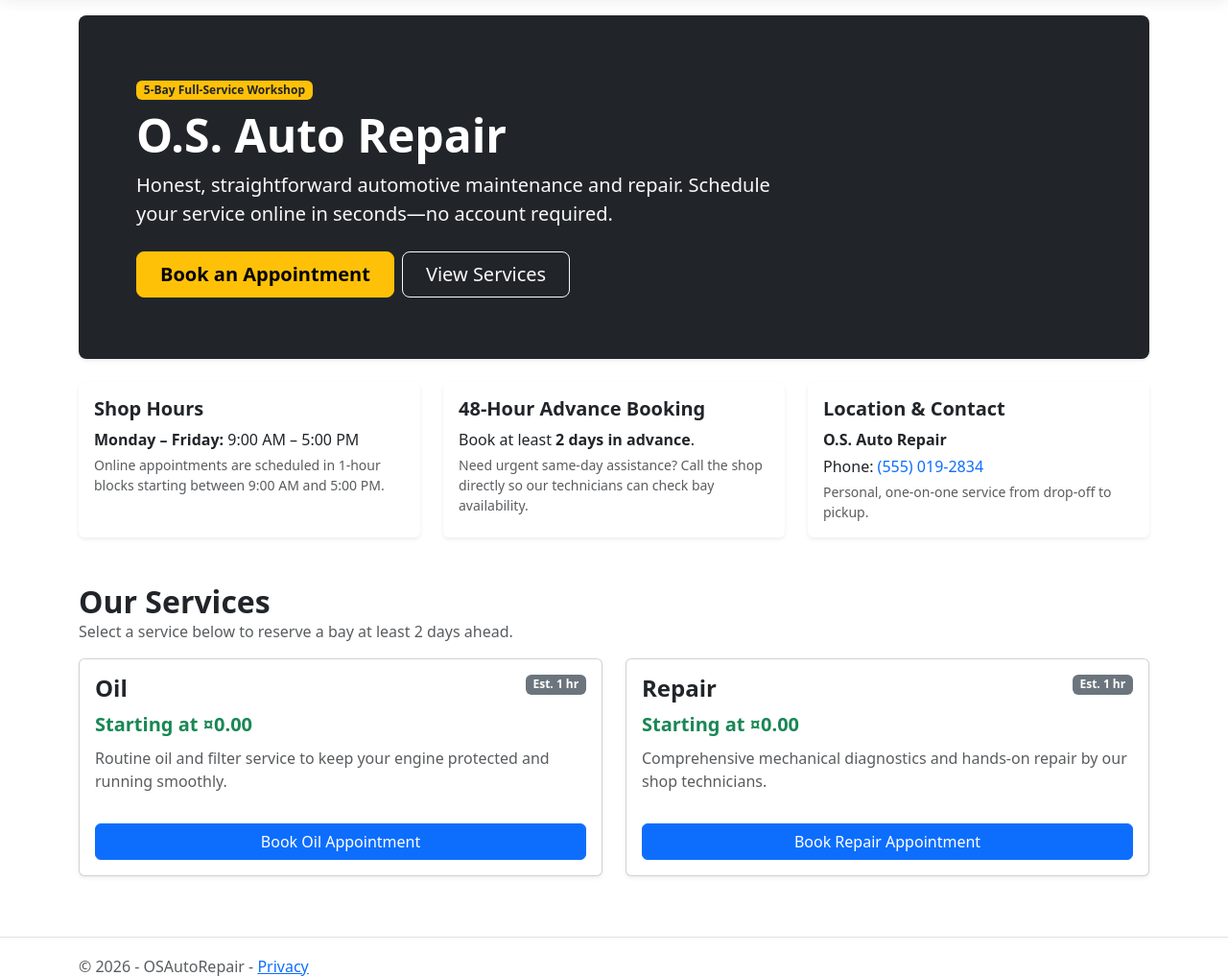
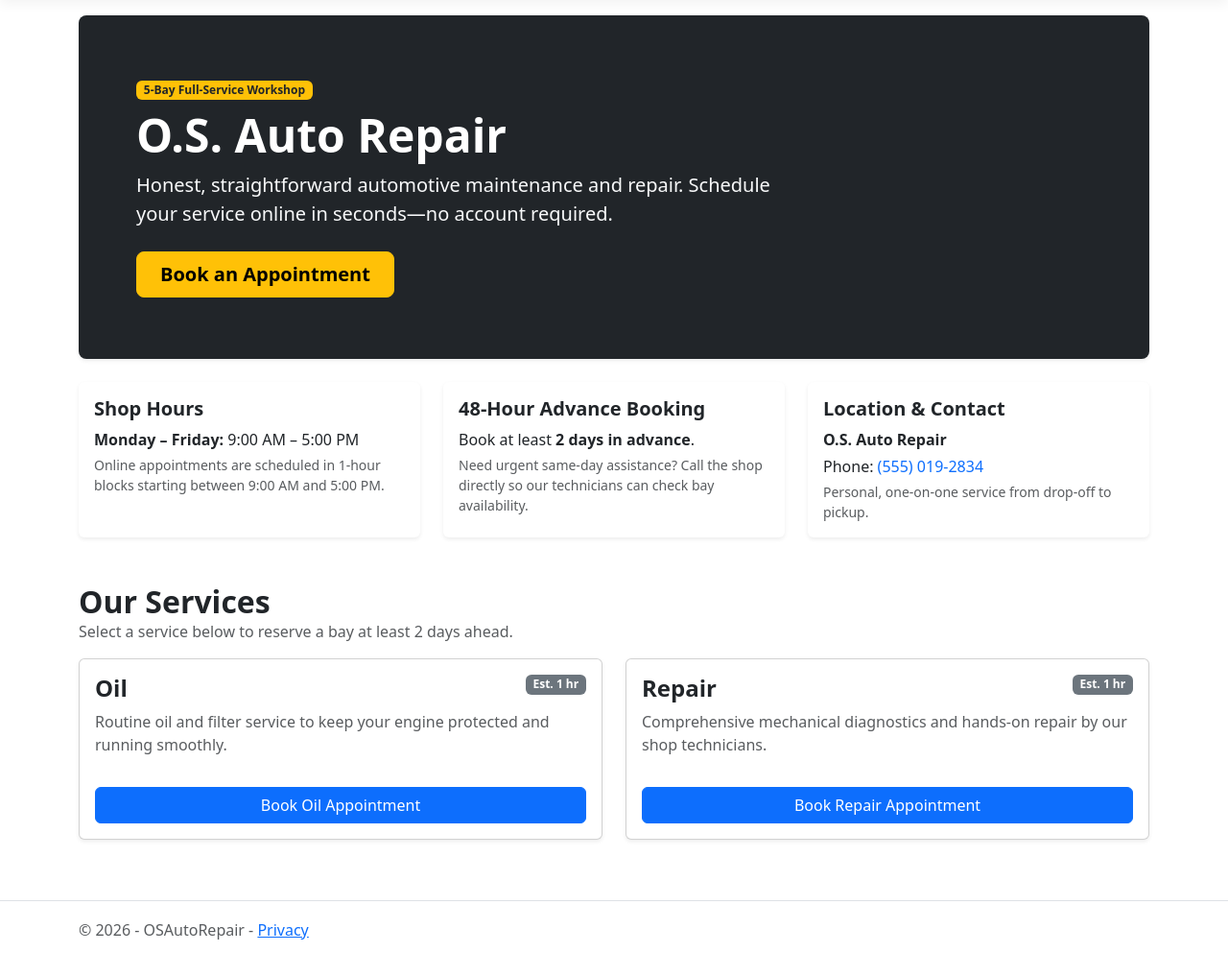
Before and after one commit to cmp120023/OSAutoRepair, an ASP.NET Core app: page / in a window 1280 px wide. Shown: the part 57-1074 px from the top of the page at 96% size. After the commit the page ends 1036 px from the top, so only its background shows below. Run offline with ASP.NET Core 8, Linux system fonts and the light colour scheme; data comes from the database, SQL or seed files in the repository; style sheets or scripts are compiled from the project's sources; some libraries are stand-ins or nearby versions.

Commit message:
updated customer preferences to landing page

```diff
--- a/Views/Home/BookingConfirmation.cshtml
+++ b/Views/Home/BookingConfirmation.cshtml
@@ -29,9 +29,6 @@
 
                     <dt class="col-sm-4 text-muted">Time Window</dt>
                     <dd class="col-sm-8 fw-semibold">@startTime – @endTime (@Model.DurationHours @(Model.DurationHours == 1 ? "hr" : "hrs"))</dd>
-
-                    <dt class="col-sm-4 text-muted">Estimated Cost</dt>
-                    <dd class="col-sm-8 fw-semibold">@Model.EstimatedCost.ToString("C")</dd>
 
                     <dt class="col-sm-4 text-muted">Phone</dt>
                     <dd class="col-sm-8">@Model.CustomerPhone</dd>
--- a/Views/Home/Index.cshtml
+++ b/Views/Home/Index.cshtml
@@ -12,12 +12,9 @@
         <p class="col-md-8 fs-5 text-light">
             Honest, straightforward automotive maintenance and repair. Schedule your service online in seconds—no account required.
         </p>
-        <div class="mt-4 d-flex flex-wrap gap-2">
+        <div class="mt-4">
             <a asp-controller="Home" asp-action="Book" class="btn btn-warning btn-lg fw-semibold px-4">
                 Book an Appointment
-            </a>
-            <a href="#services" class="btn btn-outline-light btn-lg px-4">
-                View Services
             </a>
         </div>
     </div>
@@ -84,9 +81,6 @@
                                     Est. @service.DefaultDurationHours @(service.DefaultDurationHours == 1 ? "hr" : "hrs")
                                 </span>
                             </div>
-                            <p class="fs-5 text-success fw-semibold mb-2">
-                                Starting at @service.BaseEstimate.ToString("C")
-                            </p>
                             <p class="card-text text-muted flex-grow-1">
                                 @(service.Name.Equals("Oil", StringComparison.OrdinalIgnoreCase)
                                     ? "Routine oil and filter service to keep your engine protected and running smoothly."
```
